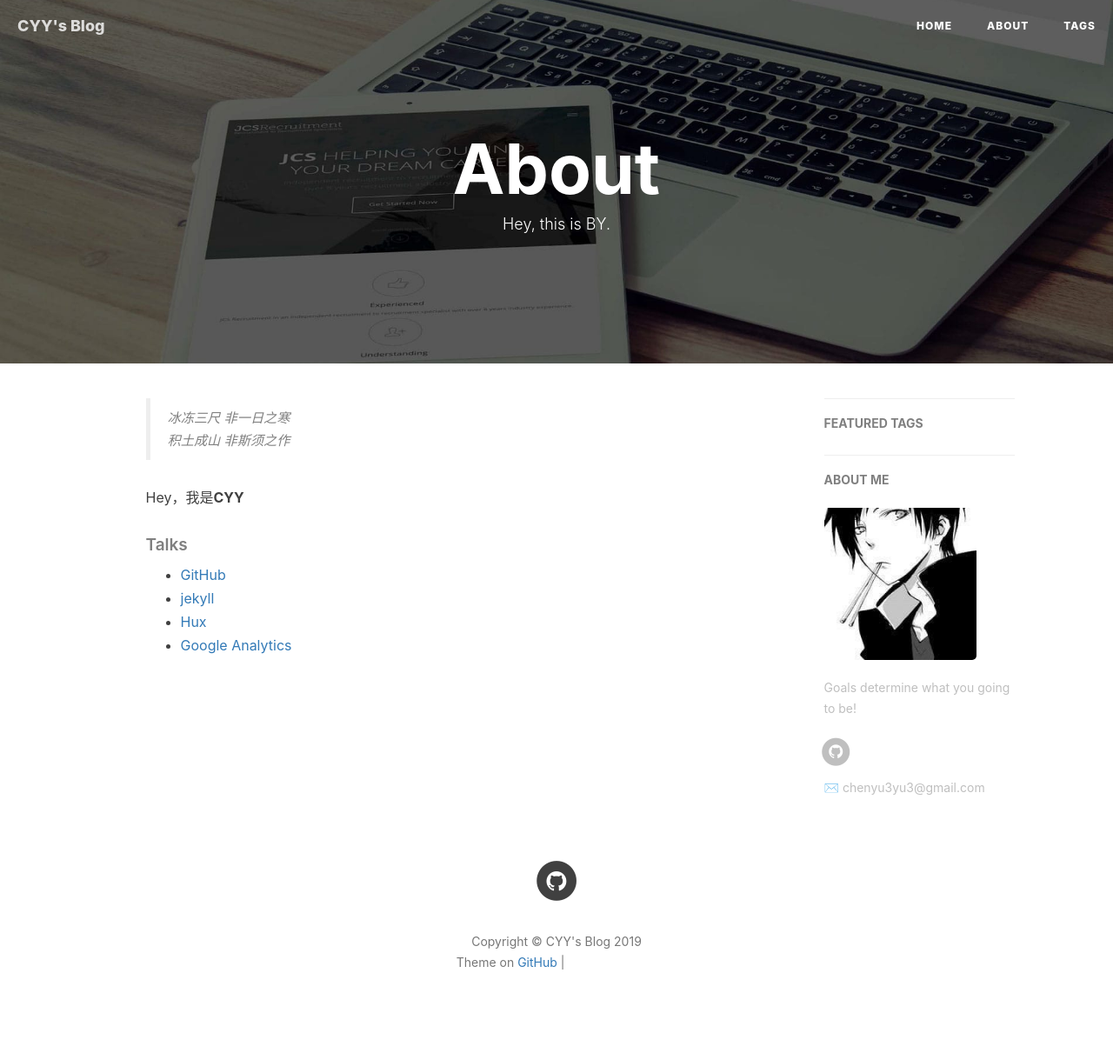
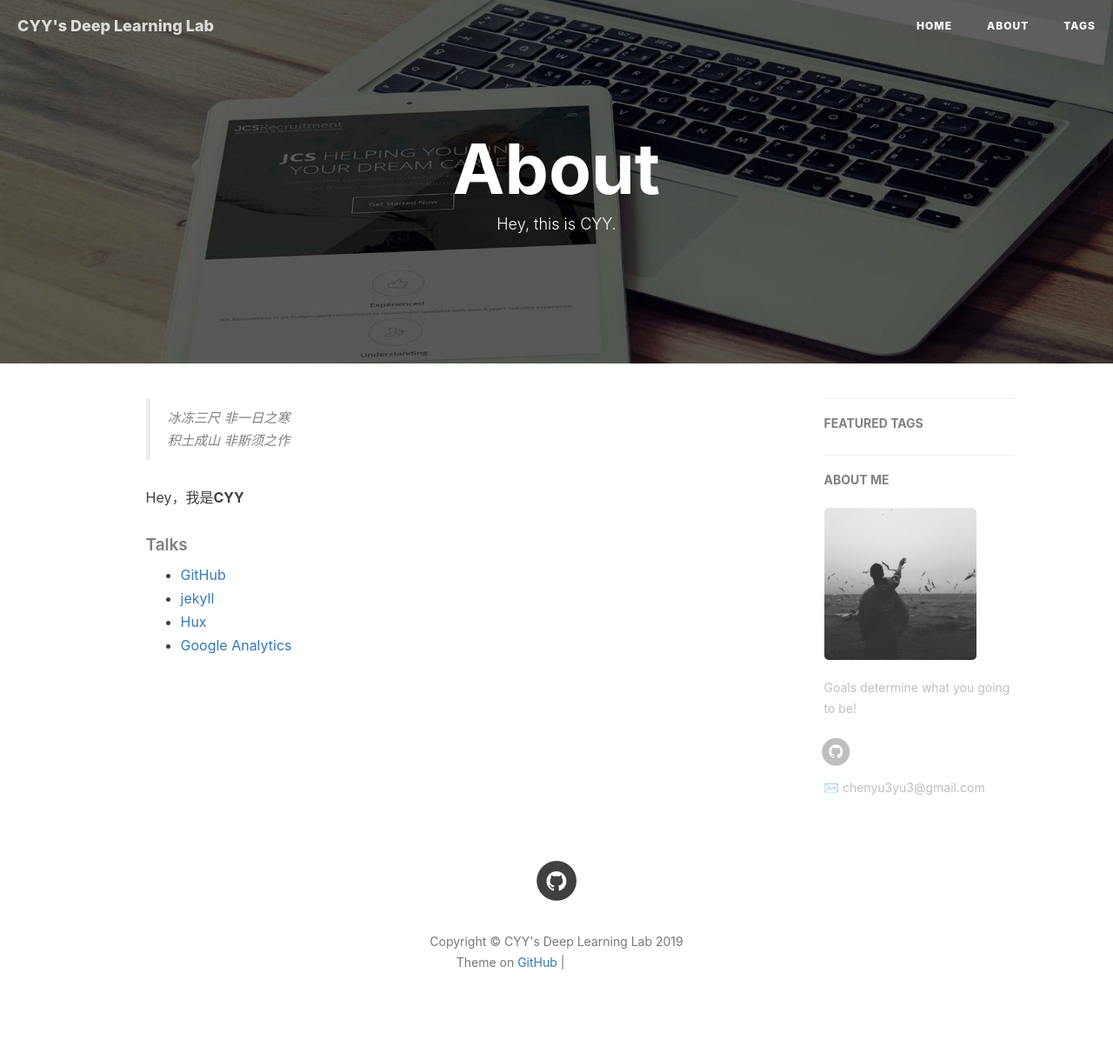
Before and after one commit to sukinoaria/sukinoaria.github.io, a Jekyll site: the page built from about.html, in a window 1280 px wide. Shown: the whole page at 87% size. Built offline with Jekyll 4.4.1, drawn with Linux system fonts in a browser that asks for light colours; nearby versions of some CDN libraries; comment, search, counter and statistics services are not loaded; grey boxes are pictures that could not be loaded.

```diff
--- a/_config.yml
+++ b/_config.yml
@@ -1,10 +1,10 @@
 # Site settings
-title: CYY's Blog
-SEOTitle: CYY的博客 | CYY Blog
-header-img: img/post-bg-desk.jpg
+title: CYY's Deep Learning Lab
+SEOTitle: CYY的深度学习博客 | CYY's Deep Learning Lab
+header-img: img/post-bg-coffee.jpeg
 email: chenyu3yu3@gmail.com
 description: "深度学习炼丹师."
-keyword: "CYY, CYY Blog, CYY的博客, yu3yu3,Machine Learning, Deep Learning,Natural Language Processing,ML,DL,NLP"
+keyword: "CYY, CYY Blog, CYY的博客, yu3yu3, Machine Learning, Deep Learning, Natural Language Processing, ML, DL, NLP"
 url: "http://yu3yu3.github.io"          # your host, for absolute URL
 baseurl: ""      # for example, '/blog' if your blog hosted on 'host/blog'
 github_repo: "https://github.com/yu3yu3/yu3yu3.github.io.git" # you code repository
@@ -12,7 +12,7 @@ github_repo: "https://github.com/yu3yu3/yu3yu3.github.io.git" # you code reposit
 # Sidebar settings
 sidebar: true                           # whether or not using Sidebar.
 sidebar-about-description: "Goals determine what you going to be!"
-sidebar-avatar: /img/avatar_m.jpg      # use absolute URL, seeing it's used in both `/` and `/about/`
+sidebar-avatar: /img/avatar.jpg      # use absolute URL, seeing it's used in both `/` and `/about/`
 
 
 
@@ -78,7 +78,7 @@ ba_track_id: 2b391ff6effdaa08154f62fb8a7c0da6
 
 # Google Analytics
 ga_track_id: 'UA-139132428-1'            # Format: UA-xxxxxx-xx
-ga_domain: yu3yu3.github.io               # 默认的是 auto, 这里我是自定义了的域名，你如果没有自己的域名，需要改成auto
+ga_domain: auto               # 默认的是 auto, 这里我是自定义了的域名，你如果没有自己的域名，需要改成auto
 
 
 
--- a/_layouts/default.html
+++ b/_layouts/default.html
@@ -14,7 +14,7 @@
 
 
 <!-- Image to hack wechat -->
-<img src="/img/apple-touch-icon.png" width="0" height="0" />
+<img src="/img/icon.jpg" width="0" height="0" />
 <!-- Migrate from head to bottom, no longer block render and still work -->
 
 </body>
--- a/about.html
+++ b/about.html
@@ -1,7 +1,7 @@
 ---
 layout: page
 title: "About"
-description: "Hey, this is BY."
+description: "Hey, this is CYY."
 header-img: "img/post-bg-rwd.jpg"
 ---
 
```
Also changed, not shown: img/avatar.jpg (added), img/avatar_g.jpg (deleted), img/avatar_m.jpg (deleted), img/ifcon.jpg (added).
